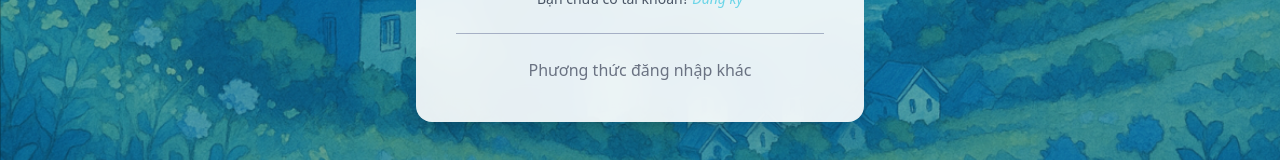
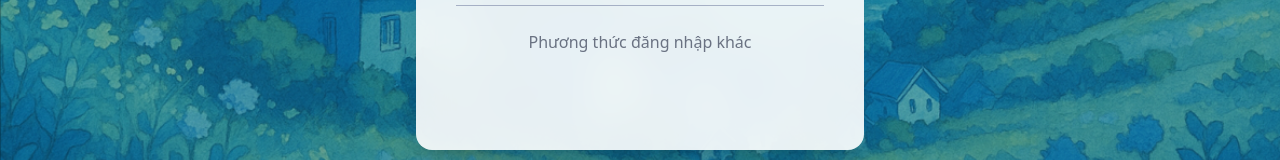
Before and after one commit to LuuTD-281004/PomoRoom_FE, a React (Vite) app: page /login in a window 1280 px wide. Shown: the part 577-737 px from the top of the page. Built offline with nearby package versions, Linux system fonts and the light colour scheme; no server answers; a web font is replaced by a local one.

Commit message:
add google login

```diff
--- a/src/App.tsx
+++ b/src/App.tsx
@@ -20,9 +20,11 @@ import PrivateRoomPage from "./Page/room/PrivateRoomPage";
 import NotFound from "./Page/NotFound";
 import GroupRoomPage from "./Page/room/GroupRoomPage";
 import ProfilePage from "./Page/ProfilePage";
+import { GoogleOAuthProvider } from "@react-oauth/google";
 
 function App() {
   return (
+    <GoogleOAuthProvider clientId={import.meta.env.VITE_GOOGLE_CLIENT_ID}>
       <AuthProvider>
         <SettingsProvider>
           <RoomSetupProvider>
@@ -57,6 +59,7 @@ function App() {
           </RoomSetupProvider>
         </SettingsProvider>
       </AuthProvider>
+    </GoogleOAuthProvider>
   );
 }
 
--- a/src/Page/LoginPage.tsx
+++ b/src/Page/LoginPage.tsx
@@ -5,10 +5,15 @@ import { useAuth } from "../contexts/AuthContext";
 import { useTranslation } from "react-i18next";
 import defaultBackground from "../assets/image/defaultBackground.png";
 import Header from "../partials/Header";
+import { GoogleLogin } from "@react-oauth/google"
 
 const LoginPage: React.FC = () => {
-  const { login } = useAuth();
+  const { login, loginWithGoogle } = useAuth();
   const { t } = useTranslation();
+
+  const handleGoogleLogin = async (response: any) => {
+    await loginWithGoogle(response);
+  };
 
   const [email, setEmail] = useState("");
   const [password, setPassword] = useState("");
@@ -86,7 +91,8 @@ const LoginPage: React.FC = () => {
 
           <div className="my-6 w-full h-[1px] bg-[#0C1A57]/30" />
 
-          <p className="text-gray-500">{t("other_login")}</p>
+          <p className="text-gray-500 mb-4">{t("other_login")}</p>
+          <GoogleLogin text="continue_with" onSuccess={handleGoogleLogin} />
         </div>
       </div>
     </div>
```
Lines whose indentation alone changed are shown as unchanged.
